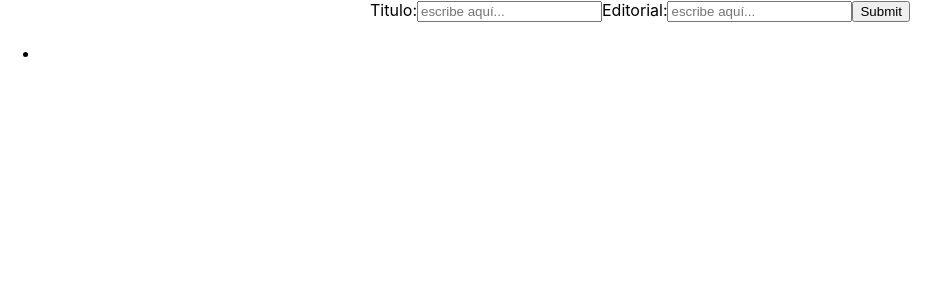
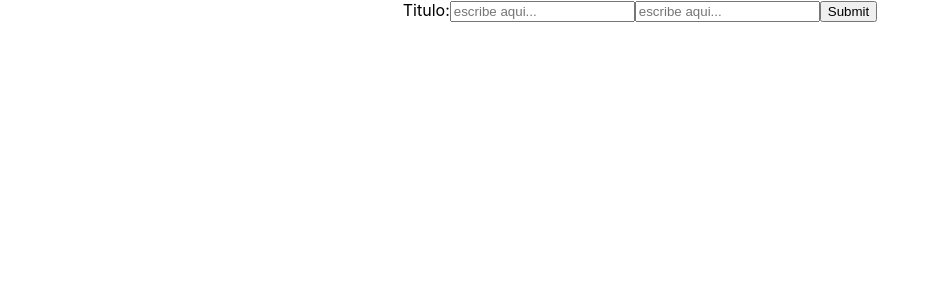
Before and after one commit to josesoloaga/biblioteca-latera, a React (Create React App) app in the folder biblioteca-latera/: page / in a window 1280 px wide. Shown: the top 300 px of the page, without its empty margins (0-950 px from the left). Built offline with nearby package versions, Linux system fonts and the light colour scheme.

Commit message:
AddBook-ready-seter-controled

```diff
--- a/biblioteca-latera/src/App.tsx
+++ b/biblioteca-latera/src/App.tsx
@@ -1,18 +1,25 @@
-
-import { useEffect, useState } from 'react';
-import './App.css';
-import { AddBook } from './components/AddBook';
-import { ListBook } from './components/ListBook';
+import { useState } from "react";
+import "./App.css";
+import { AddBook } from "./components/AddBook";
 
 function App() {
+  const [titulo, setTitulo] = useState("");
+  const [editorial, setEditorial] = useState("");
+console.log(titulo);
+console.log(editorial);
 
-  const [title, setTitle]= useState("")
-  const [editorial, setEditorial] = useState("")
+
+  const handleSetTitulo = (titulo: string) => {
+    setTitulo(titulo);
+  };
+
+  const handleSetEditorial = (editorial: string) => {
+    setEditorial(editorial);
+  };
 
   return (
     <div className="App">
-<AddBook setTitle= {setTitle} setEditorial={setEditorial}/>
-<ListBook title= {title} editorial= {editorial}/>
+      <AddBook handleSetTitulo={handleSetTitulo} handleSetEditorial={handleSetEditorial} />
     </div>
   );
 }
--- a/biblioteca-latera/src/components/AddBook.tsx
+++ b/biblioteca-latera/src/components/AddBook.tsx
@@ -1,25 +1,36 @@
+import React from "react";
 import { useForm } from "react-hook-form";
 
-type FormInputs = {
-  title: string;
+type dataInput = {
+  handleSetTitulo: (titulo: string) => void;
+  handleSetEditorial: (editorial: string) => void;
+};
+
+type formData = {
+  titulo: string;
   editorial: string;
 };
 
-export const AddBook = (props) => {
-  const { setTitle, setEditorial } = props;
+export const AddBook = ({ handleSetTitulo, handleSetEditorial }: dataInput ) => {
+  const {
+    register,
+    handleSubmit,
+/*     formState: { errors }, */
+  } = useForm<formData>();
+  const onSubmit = (data: formData) => {
+    handleSetTitulo(data.titulo);
+    handleSetEditorial(data.editorial);
+  };
 
-  const { register, handleSubmit } = useForm<FormInputs>();
-  const onSubmit = (data: FormInputs) => {
-    setTitle(data.title);
-    setEditorial(data.editorial);
-  };
+/*   console.log(errors); */
 
   return (
     <form onSubmit={handleSubmit(onSubmit)}>
-      <label htmlFor="title">Titulo:</label>
-      <input id="title" placeholder="escribe aquí..." {...register("title")}></input>
-      <label htmlFor="editorial">Editorial:</label>
-      <input id="editorial" placeholder="escribe aquí..." {...register("editorial")}></input>
+      <label htmlFor="titulo">Titulo:</label>
+      <input type="text" placeholder="escribe aqui..." {...register("titulo", { required: true, maxLength: 80 })} />
+      <label htmlFor="editorial"></label>
+      <input type="text" placeholder="escribe aqui..." {...register("editorial", { required: true, maxLength: 80 })} />
+
       <input type="submit" />
     </form>
   );
--- a/biblioteca-latera/src/components/ListBook.tsx
+++ b/biblioteca-latera/src/components/ListBook.tsx
@@ -1,20 +1,11 @@
 
 
 
-type FormInputs = {
-    title: string;
-    editorial: string;
-  };
+const ListBook = ()=>{
 
 
-export const ListBook = (props:FormInputs) => {
-  const { title, editorial } = props;
-  return (
-    <ul>
-      <li>
-        <h4>{title}</h4>
-        <p>{editorial}</p>
-      </li>
-    </ul>
-  );
-};
+    return(
+        <ul>
+        </ul>
+    )
+}
--- a/biblioteca-latera/src/services/GetData.tsx
+++ b/biblioteca-latera/src/services/GetData.tsx
@@ -5,7 +5,7 @@ export const getData = (url: string, callback: Function) => {
     .get(url)
     .then((response) => {
       callback(response.data);
-      console.log("getData response:", response.data.results);
+      console.log("getData response:", response.data);
 
       /*       console.log("Response.data.value en commonServices",response.data.value); */
     })
```
Also changed, not shown: 1 other file (tests, documents, lock files or other folders).
